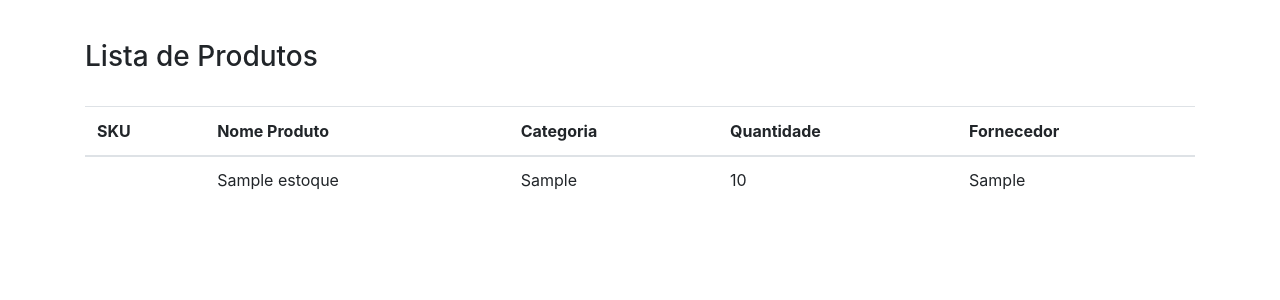
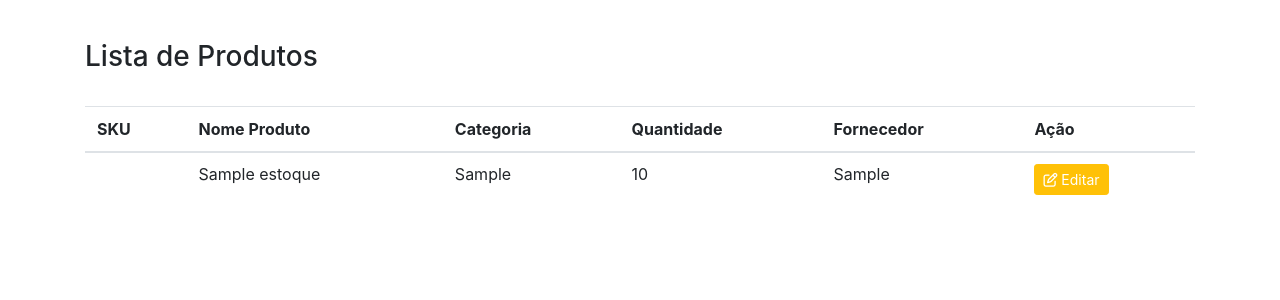
Before and after one commit to esdrastomaz/Bootstrap-4-PHPeMySQL, a PHP site: page /listarProdutos.php in a window 1280 px wide. Shown: the top 300 px of the page. Run offline with PHP 8.4, Linux system fonts and the light colour scheme; tables that the repository leaves empty hold one stand-in row (values such as "Sample post"); data that the repository does not hold is empty; some libraries are stand-ins or nearby versions.

Commit message:
editar produto

```diff
--- a/conexao.php
+++ b/conexao.php
@@ -8,5 +8,4 @@
     $conexao = mysqli_connect($severname, $username, $password, $database);
 
 
-
 ?>
--- /dev/null
+++ b/dependencias.php
@@ -0,0 +1,11 @@
+<link href="css/bootstrap.min.css" rel="stylesheet">
+<link href="css/navbar.css" rel="stylesheet">
+<link rel="stylesheet" href="css/alertify.min.css" />
+<link rel="stylesheet" href="css/themes/default.min.css" />
+
+<!-- JavaScript Bundle with Popper -->
+<script src="https://kit.fontawesome.com/585a3b9338.js" crossorigin="anonymous"></script>
+<script src="https://cdn.jsdelivr.net/npm/bootstrap@5.0.0-beta1/dist/js/bootstrap.bundle.min.js" integrity="
+    sha384-ygbV9kiqUc6oa4msXn9868pTtWMgiQaeYH7/t7LECLbyPA2x65Kgf80OJFdroafW" crossorigin="anonymous"></script>
+<script src="js/bootstrap.min.js"></script>
+<script src="js/alertify.min.js"></script>
--- /dev/null
+++ b/editarProduto.php
@@ -0,0 +1,5 @@
+<?php
+
+    echo $id = $_GET['id'];
+
+?>
--- a/listarProdutos.php
+++ b/listarProdutos.php
@@ -1,3 +1,5 @@
+<?php require_once "dependencias.php"?>
+
 <!DOCTYPE html>
 <html lang="pt-br">
 
@@ -5,10 +7,6 @@
     <meta charset="UTF-8">
     <meta name="viewport" content="width=device-width, initial-scale=1.0">
     <title>Listagem de Produtos</title>
-    <link href="css/bootstrap.min.css" rel="stylesheet">
-    <link href="css/navbar.css" rel="stylesheet">
-    <link rel="stylesheet" href="css/alertify.min.css" />
-    <link rel="stylesheet" href="css/themes/default.min.css" />
 </head>
 
 <body>
@@ -24,6 +22,7 @@
                     <th scope="col">Categoria</th>
                     <th scope="col">Quantidade</th>
                     <th scope="col">Fornecedor</th>
+                    <th scope="col">Ação</th>
                 </tr>
             </thead>
             <tr>
@@ -47,6 +46,7 @@
                 <td><?php echo $categoria   ?></td>
                 <td><?php echo $quantidade  ?></td>
                 <td><?php echo $fornecedor  ?></td>
+                <td><a class="btn btn-warning btn-sm" style="color:white" href="editarProduto.php?id=<?php echo $id_estoque ?>" role="button"><i class="far fa-edit"></i>&nbsp;Editar</a></td>
             </tr>
 
 
@@ -58,11 +58,6 @@
     </div>
 
 
-    <!-- JavaScript Bundle with Popper -->
-    <script src="https://cdn.jsdelivr.net/npm/bootstrap@5.0.0-beta1/dist/js/bootstrap.bundle.min.js" integrity="
-    sha384-ygbV9kiqUc6oa4msXn9868pTtWMgiQaeYH7/t7LECLbyPA2x65Kgf80OJFdroafW" crossorigin="anonymous"></script>
-    <script src="js/bootstrap.min.js"></script>
-    <script src="js/alertify.min.js"></script>
 </body>
 
 </html>
```
Also changed, not shown: index.php (+3 -10 lines).
